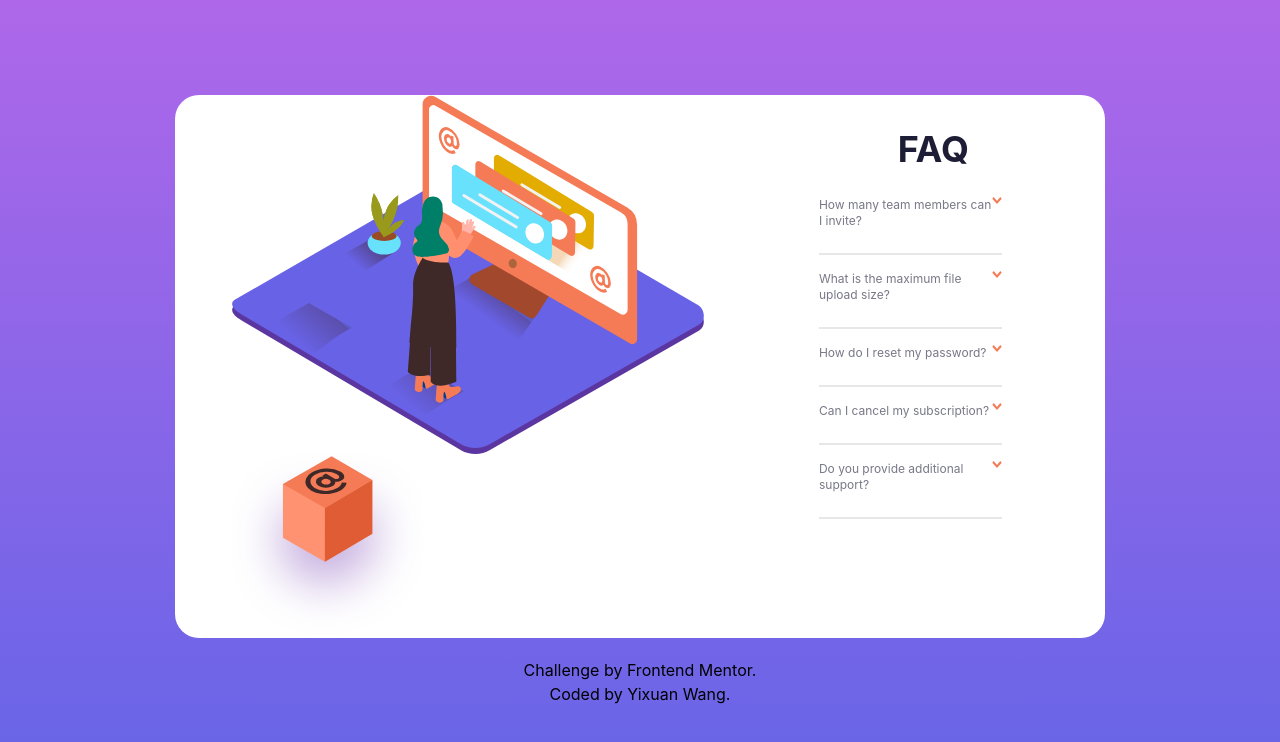
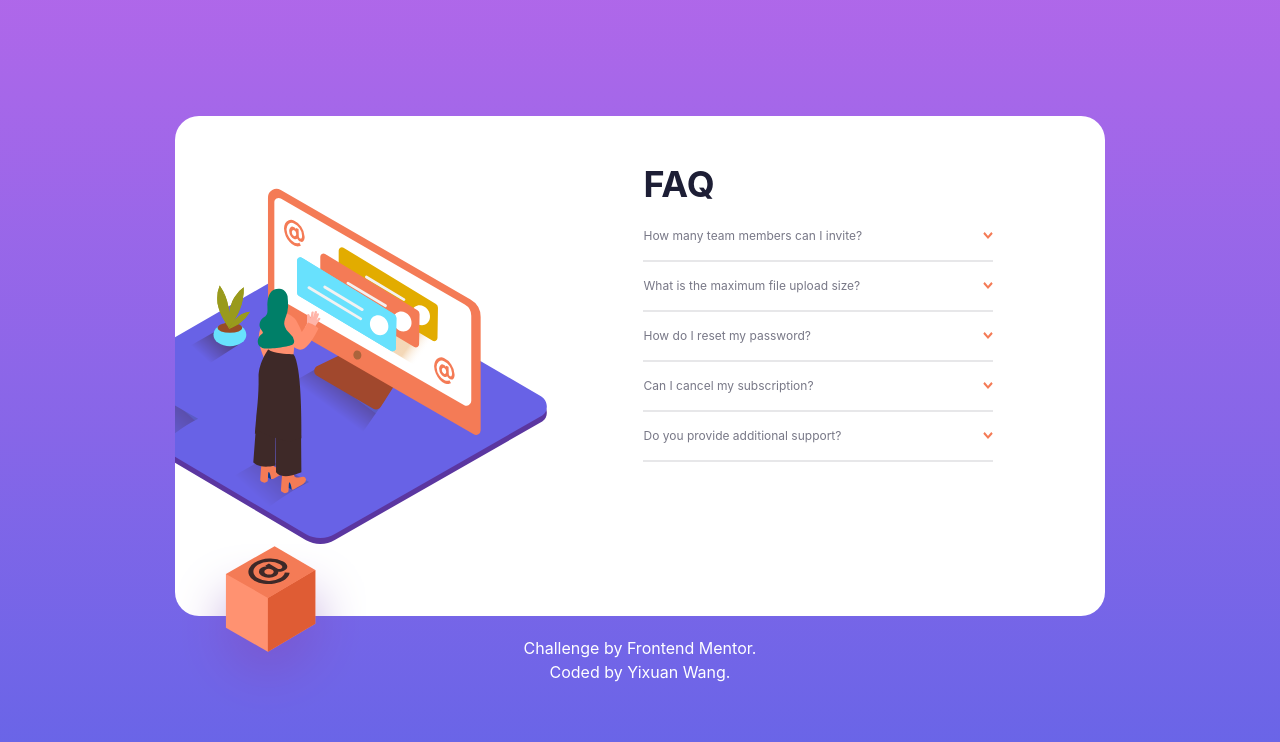
Before and after one commit to yxwangOCR/05Challenges_FAQ_accordion_card_component, a Next.js app: page / in a window 1280 px wide. Shown: the top 742 px of the page. Built offline with nearby package versions, Linux system fonts and the light colour scheme.

Commit message:
Fix image position

```diff
--- a/components/Accordion.js
+++ b/components/Accordion.js
@@ -6,9 +6,9 @@ const Accordion = ({ title, content }) => {
   const [active, setActive] = useState(false);
 
   return (
-    <div>
+    <div className='m-0 p-0 w-[260px] md:w-[350px]'>
       <div className='flex flex-col'>
-        <div className='flex justify-between my-2'>
+        <div className='flex justify-between items-center gap-3 my-2'>
           <p
             className={
               active
@@ -33,13 +33,13 @@ const Accordion = ({ title, content }) => {
         <span
           className={
             active
-              ? "border-b-2 border-LightGrayishBlue relative top-[4rem]"
-              : "border-b-2 border-LightGrayishBlue relative top-[1rem]"
+              ? "border-b-2 border-LightGrayishBlue relative top-[50px]"
+              : "border-b-2 border-LightGrayishBlue relative top-[8px]"
           }></span>
       </div>
       {active && (
         <p
-          className='text-DarkGrayishBlue text-xs w-full py-2 cursor-pointer'
+          className='text-DarkGrayishBlue text-[0.6rem] w-[15rem] md:w-[20rem] p-0 m-0 cursor-pointer'
           onClick={() => setActive(!active)}>
           {content}
         </p>
--- a/components/Content.js
+++ b/components/Content.js
@@ -8,13 +8,13 @@ const Content = () => {
   const { width } = useWindowDimensions();
   return (
     <div>
-      <main className='m-0 bg-white w-[330px] min-h-[535px] flex flex-col items-center rounded-3xl md:flex-row md: justify-around md:w-[930px] md:min-h-[500px]'>
+      <main className='m-0 bg-white w-[330px] min-h-[535px] flex flex-col items-center rounded-3xl md:flex-row md:justify-around md:w-[930px] md:min-h-[500px] md:overflow-hidden' >
         <div>{width < 960 ? <MobileImage /> : <DesktopImage />}</div>
-        <div>
-          <h1 className='text-darkBlue font-bold text-center text-4xl relative top-[-3.75rem]'>
+        <div className='md:w-[50%] md:flex md:flex-col md:justify-start md:h-[500px]'>
+          <h1 className='text-darkBlue font-bold text-center text-4xl relative top-[-5.75rem] md:text-left md:top-[3rem]'>
             FAQ
           </h1>
-          <div className='flex flex-col gap-6 relative top-[-2.5rem] w-[80%]'>
+          <div className='flex flex-col gap-4 relative top-[-2.5rem] md:top-[4rem]'>
             {Data.map((item) => (
               <Accordion
                 key={item.id}
--- a/components/DesktopImage.js
+++ b/components/DesktopImage.js
@@ -4,9 +4,13 @@ import Box from "../public/illustration-box-desktop.svg";
 
 const DesktopImage = () => {
   return (
-    <div>
-      <Image src={ImageDesktop} alt='Desktop-woman-online' />
-      <Image src={Box} alt='box' />
+    <div className='p-0 m-0'>
+      <Image
+        src={ImageDesktop}
+        alt='Desktop-woman-online'
+        className='relative right-[6rem] top-0'
+      />
+      <Image src={Box} alt='box' className='absolute' />
     </div>
   );
 };
--- a/components/Footer.js
+++ b/components/Footer.js
@@ -1,6 +1,6 @@
 const Footer = () => {
   return (
-    <footer className='mt-5 text-center'>
+    <footer className='mt-5 text-center text-white'>
       Challenge by{" "}
       <a
         href='https://www.frontendmentor.io?ref=challenge'
--- a/components/MobileImage.js
+++ b/components/MobileImage.js
@@ -3,7 +3,7 @@ import ImageMobile from "../public/illustration-woman-online-mobile.svg";
 
 const MobileImage = () => {
   return (
-    <div>
+    <div className="p-0 m-0">
       <Image
         src={ImageMobile}
         alt='Women with computer-mobile'
```
